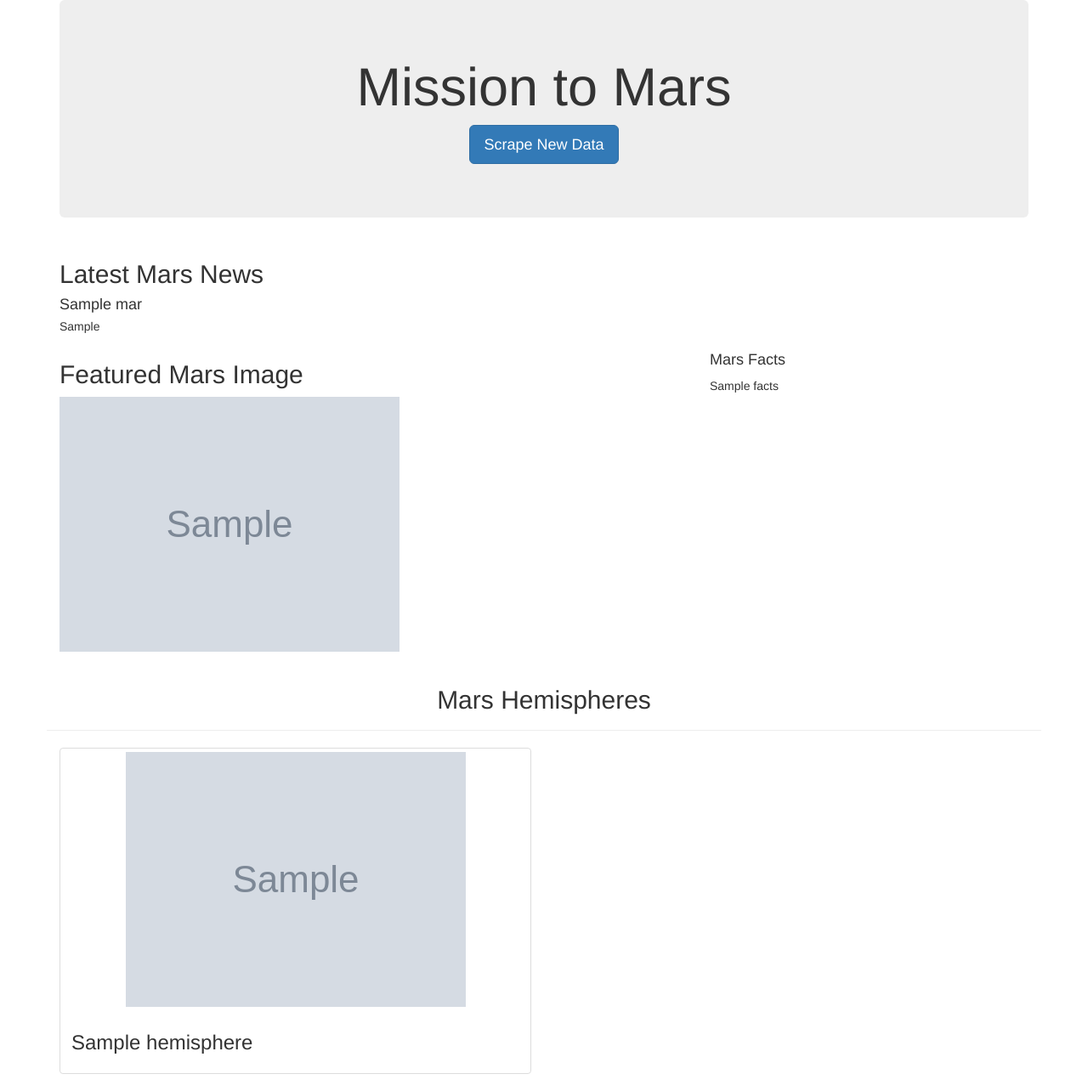
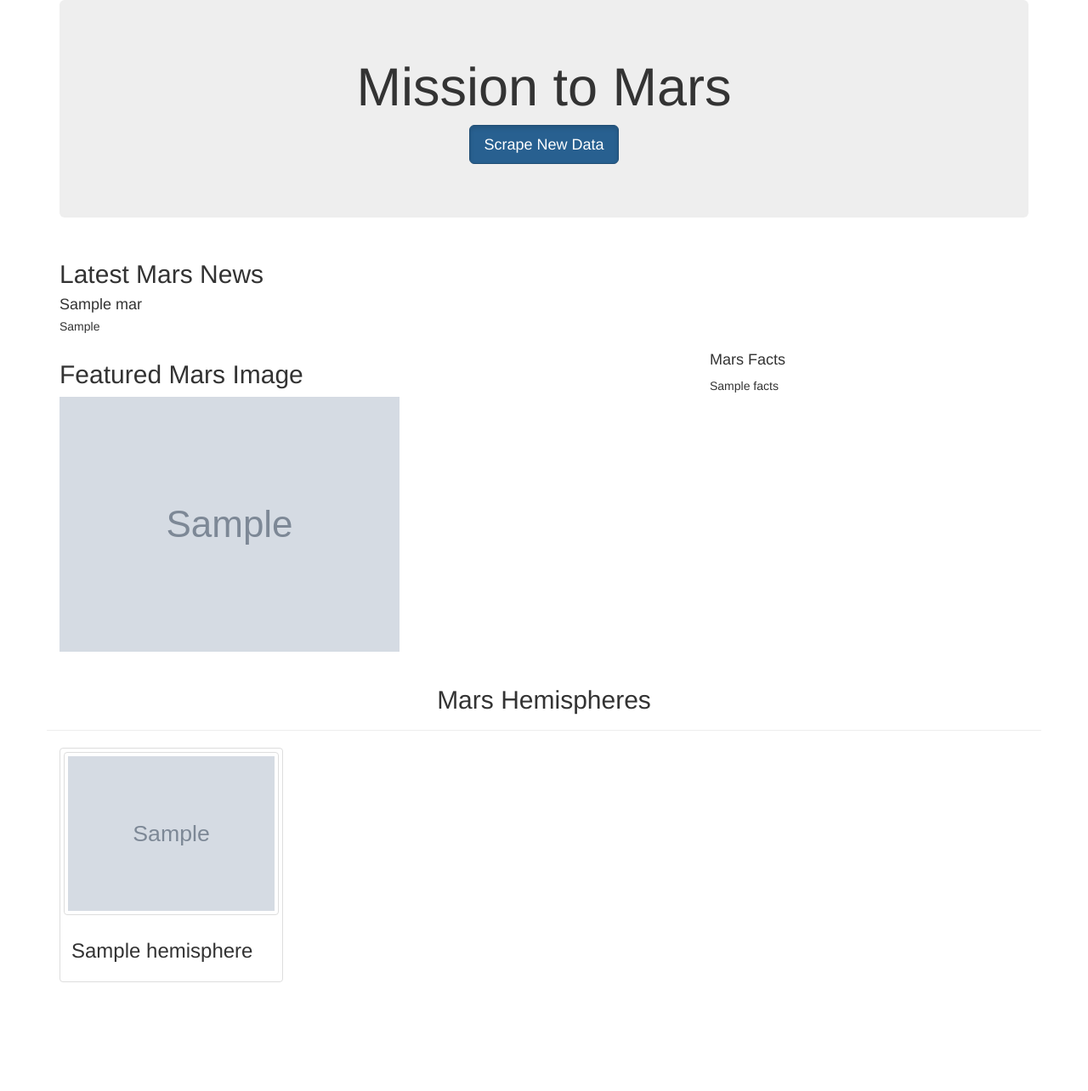
Before and after one commit to LaharikaSCU/Mission_to_Mars, a Flask app: page / in a window 1280 px wide. Shown: the whole page at 85% size. After the commit the page ends 1156 px from the top, so only its background shows below. Run offline with Flask 2, Linux system fonts and the light colour scheme; grey boxes marked "Sample" are stand-in pictures; a database or web service that is not in the repository returns one stand-in record (values such as "Sample title"); some libraries are stand-ins or nearby versions.

Commit message:
Add files via upload

```diff
--- a/templates/index.html
+++ b/templates/index.html
@@ -9,6 +9,8 @@
       rel="stylesheet"
       href="https://maxcdn.bootstrapcdn.com/bootstrap/3.3.7/css/bootstrap.min.css"
     />
+    <link rel="stylesheet" href="{{ url_for('static',filename='css/style3.css') }}">
+
   </head>
   <body>
     <div class="container">
@@ -16,7 +18,7 @@
       <div class="jumbotron text-center">
         <h1>Mission to Mars</h1>
         <!-- Add a button to activate scraping script -->
-        <p><a class="btn btn-primary btn-lg" href="/scrape" role="button">Scrape New Data</a></p>
+        <p><a class="btn btn-primary btn-lg active" href="/scrape" role="button">Scrape New Data</a></p>
       </div>
 
       <!-- Add section for Mars News -->
@@ -34,7 +36,7 @@
 
       <!-- Section for Featured Image and Facts table -->
       <div class="row" id="mars-featured-image">
-        <div class="col-md-8">
+        <div class=".col-xs-6 col-md-8">
           <h2>Featured Mars Image</h2>
 
           <!-- if images is False/None/non-existent, then default to error message -->
@@ -45,7 +47,7 @@
           />
         </div>
 
-        <div class="col-md-4">
+        <div class=".col-xs-6 col-md-4">
           <!-- Mars Facts -->
           <div class="row" id="mars-facts">
             <h4>Mars Facts</h4>
@@ -61,9 +63,9 @@
         </div>
 
         {% for hemisphere in mars.hemispheres %}
-        <div class="col-md-6">
+        <div class=".col-xs-3 col-md-3">
           <div class="thumbnail">
-            <img src="{{hemisphere.img_url | default('static/images/error.png', true)}}" alt="...">
+            <img src="{{hemisphere.img_url | default('static/images/error.png', true)}}" alt="..." class="img-thumbnail">
             <div class="caption">
               <h3>{{hemisphere.title}}</h3>
             </div>
```
